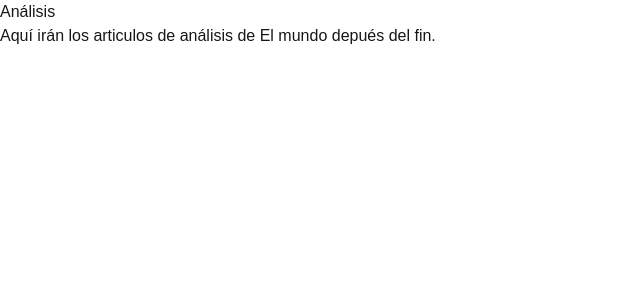
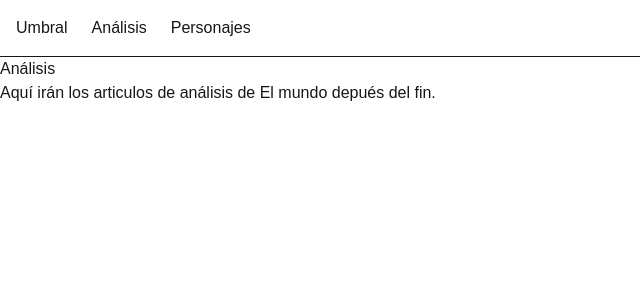
Before and after one commit to PaolaCerpa/the-world-after-the-fall, a Next.js app: page /analisis in a window 1280 px wide. Shown: the top 300 px of the page, without its empty margins (0-640 px from the left). Built offline with nearby package versions, Linux system fonts and the light colour scheme.

Commit message:
feat(navbar): agregar menu de navegacion al layout

```diff
--- a/src/app/layout.tsx
+++ b/src/app/layout.tsx
@@ -1,6 +1,7 @@
 import type { Metadata } from "next";
 import { Geist, Geist_Mono } from "next/font/google";
 import "./globals.css";
+import Navbar from "@/components/Navbar";
 
 const geistSans = Geist({
   variable: "--font-geist-sans",
@@ -20,10 +21,13 @@ export const metadata: Metadata = {
 export default function RootLayout({ children }: LayoutProps<"/">) {
   return (
     <html
-      lang="en"
+      lang="es"
       className={`${geistSans.variable} ${geistMono.variable} h-full antialiased`}
     >
-      <body className="min-h-full flex flex-col">{children}</body>
+      <body className="min-h-full flex flex-col">
+        <Navbar />
+        {children}
+      </body>
     </html>
   );
 }
--- /dev/null
+++ b/src/components/Navbar.tsx
@@ -0,0 +1,11 @@
+import Link from "next/link";
+
+export default function Navbar() {
+  return (
+    <nav className="flex gap-6 p-4 border-b">
+      <Link href="/">Umbral</Link>
+      <Link href="/analisis">Análisis</Link>
+      <Link href="/personajes">Personajes</Link>
+    </nav>
+    );
+}
```
